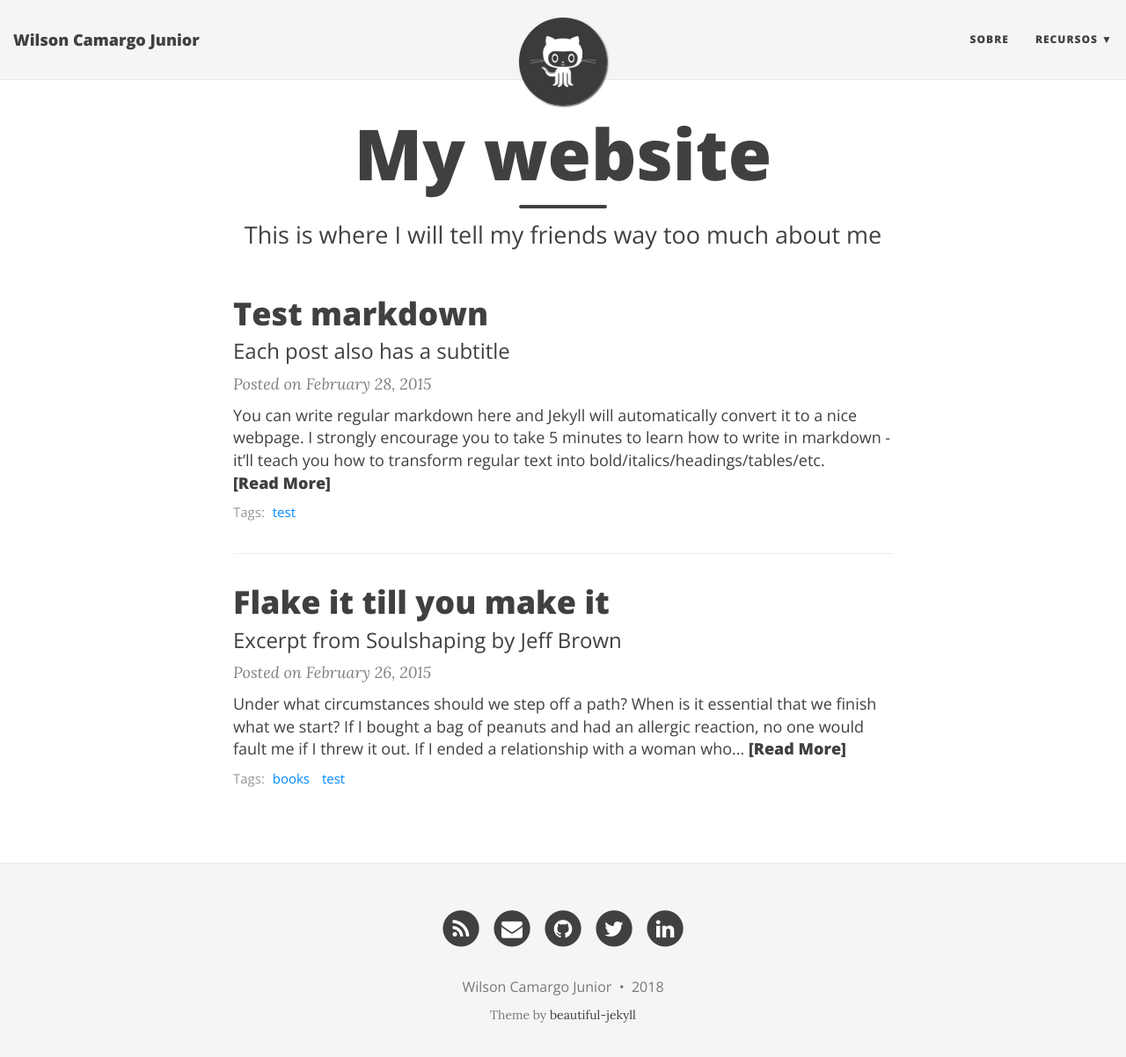
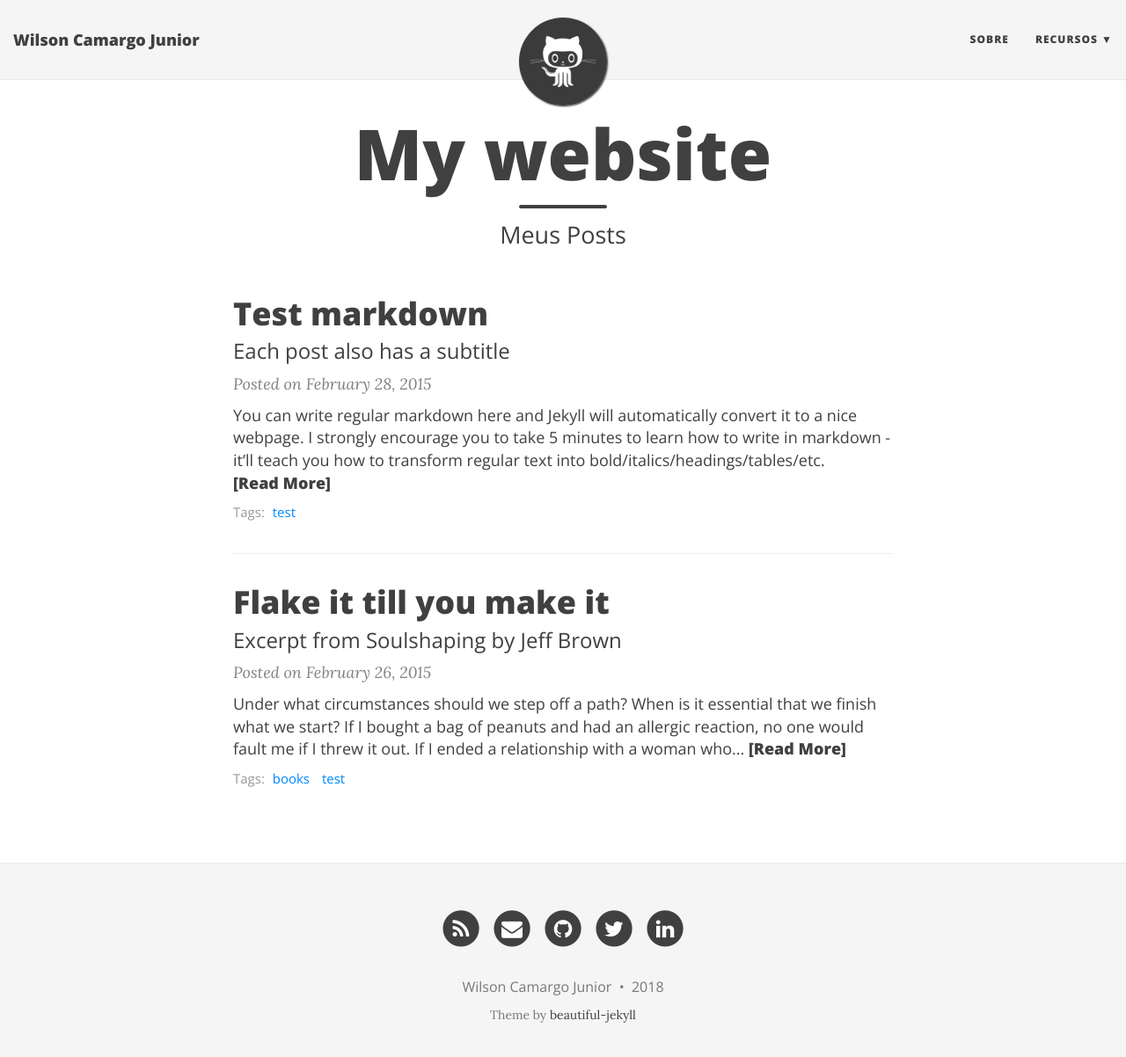
Before and after one commit to wilson-camargo-jr/teste, a Jekyll site: the page built from index.html, in a window 1280 px wide and 1215 px high. Shown: the top 1202 px of the window at 88% size. Built offline with Jekyll 4.4.1, drawn with Linux system fonts in a browser that asks for light colours; nearby versions of some CDN libraries; the list of posts is cut into pages by our own code.

Commit message:
Update index.html

```diff
--- a/index.html
+++ b/index.html
@@ -1,7 +1,7 @@
 ---
 layout: page
 title: My website
-subtitle: This is where I will tell my friends way too much about me
+subtitle: Meus Posts
 use-site-title: true
 ---
 
```
